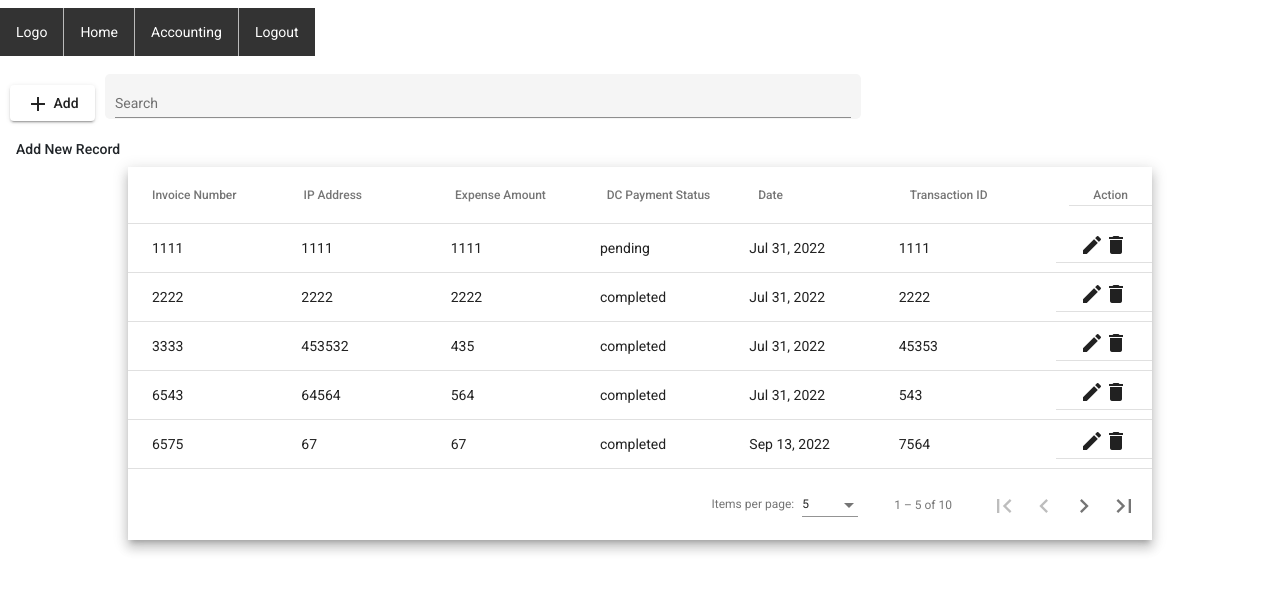
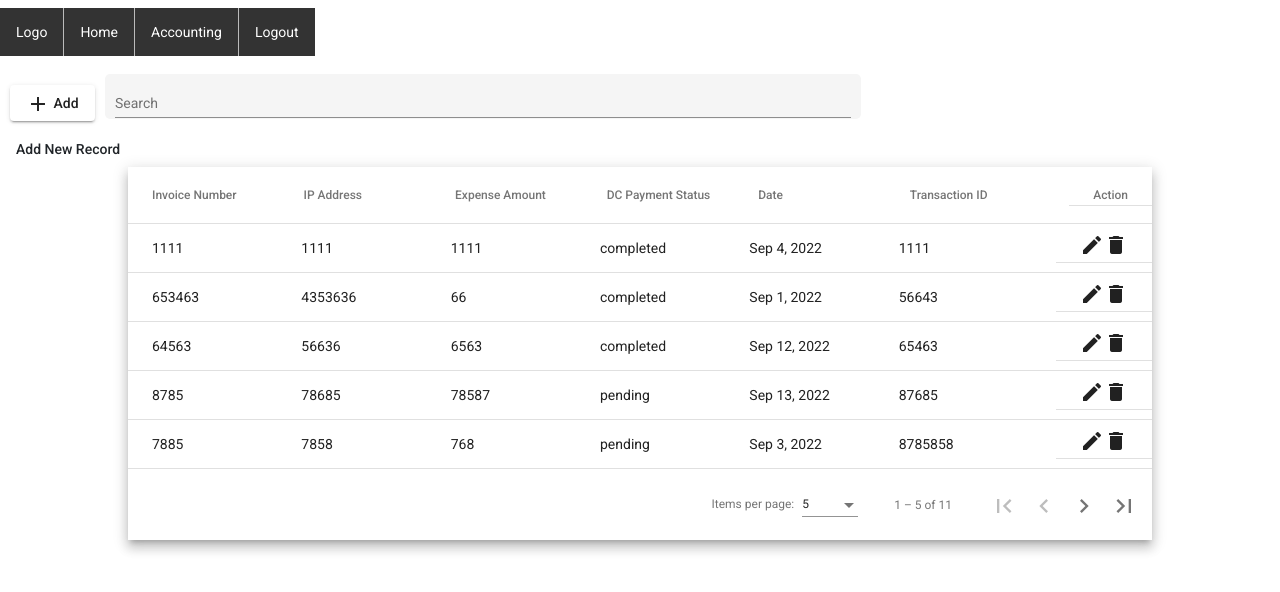
Before and after one commit to souravmandalcoder/Account-Crud, an Angular app: page /expenses in a window 1280 px wide. Shown: the top 592 px of the page. Built offline with nearby package versions, Linux system fonts and the light colour scheme; data requests are answered from the project's data file; sample sign-in values are in the browser's storage.

Commit message:
inserted data is displayed first

```diff
--- a/db.json
+++ b/db.json
@@ -143,6 +143,78 @@
       "date": "2022-09-02T18:30:00.000Z",
       "transactionID": 897978,
       "id": 24
+    },
+    {
+      "invoiceNumber": 1234,
+      "IPAddress": "1234",
+      "receivedAmount": 1234,
+      "DCAmount": 1234,
+      "company": "Company3",
+      "vendor": "vendor4",
+      "DCPaymentStatus": "pending",
+      "date": "2022-09-12T18:30:00.000Z",
+      "transactionID": 1234,
+      "id": 25
+    },
+    {
+      "invoiceNumber": 9999,
+      "IPAddress": "9999",
+      "receivedAmount": 9999,
+      "DCAmount": 9999,
+      "company": "Company3",
+      "vendor": "vendor3",
+      "DCPaymentStatus": "pending",
+      "date": "2022-08-31T18:30:00.000Z",
+      "transactionID": 9999,
+      "id": 26
+    },
+    {
+      "invoiceNumber": 8989,
+      "IPAddress": "8989",
+      "receivedAmount": 8989,
+      "DCAmount": 8989,
+      "company": "Company3",
+      "vendor": "vendor4",
+      "DCPaymentStatus": "pending",
+      "date": "2022-08-31T18:30:00.000Z",
+      "transactionID": 8989,
+      "id": 27
+    },
+    {
+      "invoiceNumber": 9696,
+      "IPAddress": "9696",
+      "receivedAmount": 9696,
+      "DCAmount": 9696,
+      "company": "Company3",
+      "vendor": "vendor3",
+      "DCPaymentStatus": "pending",
+      "date": "2022-08-31T18:30:00.000Z",
+      "transactionID": 9696,
+      "id": 28
+    },
+    {
+      "invoiceNumber": 6969,
+      "IPAddress": "6969",
+      "receivedAmount": 6969,
+      "DCAmount": 6969,
+      "company": "Company3",
+      "vendor": "vendor4",
+      "DCPaymentStatus": "pending",
+      "date": "2022-08-31T18:30:00.000Z",
+      "transactionID": 6969,
+      "id": 29
+    },
+    {
+      "invoiceNumber": 1111,
+      "IPAddress": "1111",
+      "receivedAmount": 1111,
+      "DCAmount": 1111,
+      "company": "Company3",
+      "vendor": "vendor3",
+      "DCPaymentStatus": "pending",
+      "date": "2022-09-01T18:30:00.000Z",
+      "transactionID": 1111,
+      "id": 30
     }
   ],
   "purchases": [
@@ -217,6 +289,14 @@
       "date": "2001-04-23T18:30:00.000Z",
       "transactionID": 5555,
       "id": 22
+    },
+    {
+      "invoiceNumber": 1111,
+      "IPAddress": "1111",
+      "DCAmount": 1111,
+      "date": "2022-08-31T18:30:00.000Z",
+      "transactionID": 1111,
+      "id": 23
     }
   ],
   "expenses": [
@@ -309,6 +389,15 @@
       "date": "2022-09-01T18:30:00.000Z",
       "transactionID": 56643,
       "id": 10
+    },
+    {
+      "invoiceNumber": 1111,
+      "IPAddress": "1111",
+      "expenseAmount": 1111,
+      "DCPaymentStatus": "completed",
+      "date": "2022-09-04T18:30:00.000Z",
+      "transactionID": 1111,
+      "id": 11
     }
   ],
   "login": [
--- a/src/app/components/expenses/expenses.component.ts
+++ b/src/app/components/expenses/expenses.component.ts
@@ -35,6 +35,7 @@ export class ExpensesComponent implements OnInit {
   getExpenses() {
     this.expensesService.getExpenses().subscribe(res => {
       this.expenses = res;
+      this.expenses.reverse();
       console.log(this.expenses);
       this.dataSource = new MatTableDataSource(this.expenses);
       this.dataSource.sort = this.sort;
--- a/src/app/components/purchases/purchases.component.ts
+++ b/src/app/components/purchases/purchases.component.ts
@@ -37,6 +37,7 @@ export class PurchasesComponent implements OnInit {
     this.purchasesService.getPurchases().subscribe(res => {
       this.purchases = res;
       console.log(this.purchases);
+      this.purchases.reverse()
       this.dataSource = new MatTableDataSource(this.purchases);
       this.dataSource.sort = this.sort;
       this.dataSource.paginator = this.paginator;
--- a/src/app/components/sales/sales.component.ts
+++ b/src/app/components/sales/sales.component.ts
@@ -35,7 +35,8 @@ export class SalesComponent implements OnInit {
   getSales() {
     this.salesService.getSales().subscribe(res => {
       this.sales = res;
-      console.log(this.sales);
+      this.sales.reverse();
+      console.log("reversed sales = ", this.sales);
       this.dataSource = new MatTableDataSource(this.sales);
       this.dataSource.sort = this.sort;
       this.dataSource.paginator = this.paginator;
```
